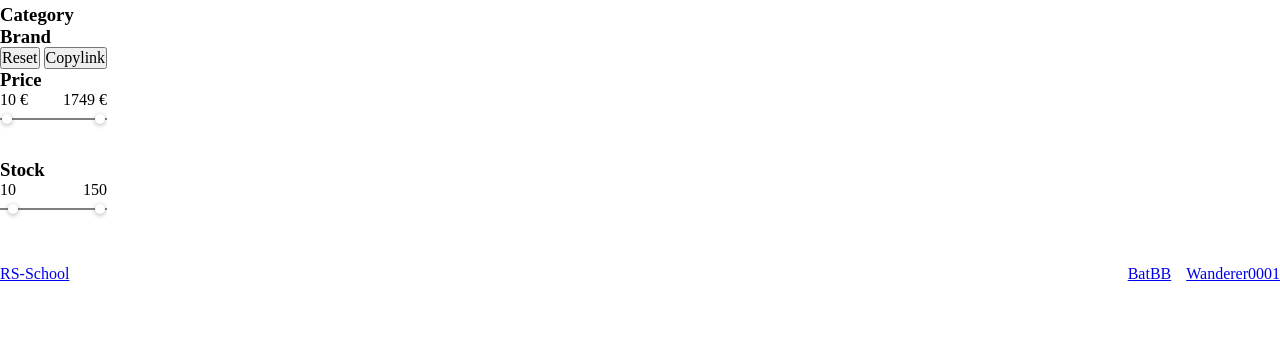
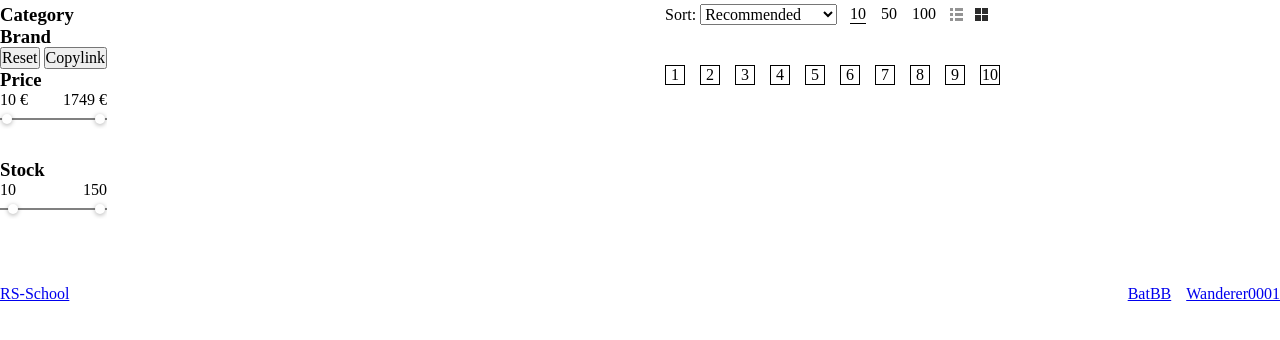
Before and after one commit to BatBB/online-store, a website built with webpack: page src/index.html in a window 1280 px wide. Shown: the part 46-386 px from the top of the page. Built offline with nearby package versions, Linux system fonts and the light colour scheme; no server answers.

Commit message:
feat: add view, sort and pagination number page blocks

```diff
--- a/src/app/App.ts
+++ b/src/app/App.ts
@@ -13,7 +13,6 @@ class App {
     private headerPage = new Header('header', 'header');
     private footerPage = new Footer('footer', 'footer');
     private route = new Route();
-    static mainPage = new MainPage('div', 'main-page');
 
     static renderCurrentPage = (page: string) => {
         const mainBlock = document.getElementById('main');
@@ -45,14 +44,13 @@ class App {
     };
 
     private createMainBlock = () => {
-        const mainElement = document.createElement('main');
-        mainElement.className = 'main';
+        const mainElement = createElement('main', 'main');
         mainElement.id = 'main';
         return mainElement;
     };
 
     private globalHandler() {
-        window.document.addEventListener('change', (e) => {
+        window.document.addEventListener('change', (e: Event) => {
             const target = e.target as HTMLInputElement;
             if (target.id === 'lower-price') {
                 userQuery.price.min = +target.value;
@@ -125,7 +123,6 @@ class App {
         this.container.append(this.headerPage.render());
         this.container.append(this.createMainBlock());
         this.container.append(this.footerPage.render());
-        App.renderCurrentPage('main-page');
         this.route.eventDOMContentLoaded();
         this.route.eventHashChange();
         Header.updateCountProduct();
--- /dev/null
+++ b/src/app/libs/svgImages.ts
@@ -0,0 +1,6 @@
+const svgImages = {
+    card: `<svg xmlns="http://www.w3.org/2000/svg" width="13" height="13" fill="#2b2b2b"><path d="M0 0h6v6H0zm7 0h6v6H7zm0 7h6v6H7zM0 7h6v6H0z"/></svg>`,
+    list: `<svg xmlns="http://www.w3.org/2000/svg" width="13" height="13" fill="#2b2b2b"><path d="M0 10h3v3H0zm5 0h8v3H5zM0 5h3v3H0zm5 0h8v3H5zM0 0h3v3H0zm5 0h8v3H5z"/></svg>`,
+};
+
+export default svgImages;
--- a/src/app/pages/MainPage/MainPage.ts
+++ b/src/app/pages/MainPage/MainPage.ts
@@ -2,17 +2,85 @@ import Component from '../../components/Component';
 import ProductsList from '../../components/ProductsList/ProductsList';
 import Aside from '../../components/Aside/Aside';
 import './mainpage.scss';
+import createElement from '../../libs/createElement';
+import svgImages from '../../libs/svgImages';
 // import handlerAside from '../../components/Aside/handlerAside';
 class MainPage extends Component {
-    static productsList = new ProductsList('div', 'products-list');
-    private Aside = new Aside('aside', 'aside');
+    static productsList = new ProductsList('div', 'main__products-list');
+    private Aside = new Aside('aside', 'main__aside');
+
     constructor(tagName: string, className: string) {
         super(tagName, className);
     }
 
+    private renderViewAndSort() {
+        const viewAndCountContainer = createElement('div', 'main__view-sort-container');
+
+        const viewContainerTemplate = `
+        <div class="main__sort">
+            <span class="main__sort-title">Sort: </span>
+            <select class="main__sort-list" name="sort-select">
+                <option class="main__sort-item" value="sort-recommended" selected>Recommended</option>
+                <option class="main__sort-item" value="sort-price-low">Price: low to high</option>
+                <option class="main__sort-item" value="sort-price-high">Price: high to low</option>
+                <option class="main__sort-item" value="sort-rate-low">Rate: low to high</option>
+                <option class="main__sort-item" value="sort-rate-high">Rate: high to low</option>
+            </select>
+        </div>
+        <div class="main__view">
+            <div class="main__view-count">
+                <ul class="main__view-count-list">
+                    <li class="main__view-count-item checked">10</li>
+                    <li class="main__view-count-item">50</li>
+                    <li class="main__view-count-item">100</li>
+                </ul>
+            </div>
+            <div class="main__view-container">
+                <ul class="main__view-list">
+                    <li class="main__view-item">${svgImages.list}</li>
+                    <li class="main__view-item checked">${svgImages.card}</li>
+                </ul>
+            </div>
+        </div>`;
+
+        viewAndCountContainer.innerHTML = viewContainerTemplate;
+
+        const countView = viewAndCountContainer.querySelector('.main__view-count-list');
+
+        countView?.addEventListener('click', (ev: Event) => {
+            const target = <HTMLElement>ev.target;
+            if (target.classList.contains('main__view-count-item')) {
+                const countItem = viewAndCountContainer.querySelectorAll('.main__view-count-item');
+                countItem.forEach((item) => item.classList.remove('checked'));
+                target.classList.add('checked');
+            }
+        });
+        return viewAndCountContainer;
+    }
+
+    private renderPaginationPageNumbers(countPages: number) {
+        const paginationPageNumber = createElement('div', 'main__pagination-numbers');
+        const paginationPageNumberList = createElement('ul', 'main__pagination-numbers-list');
+        for (let i = 1; i <= countPages; i++) {
+            const paginationPageNumberItem = createElement('li', 'main__pagination-numbers-item');
+            paginationPageNumberItem.textContent = i.toString();
+            paginationPageNumberList.append(paginationPageNumberItem);
+        }
+        paginationPageNumber.append(paginationPageNumberList);
+        return paginationPageNumber;
+    }
+
+    private renderMain() {
+        const mainContainer = createElement('div', 'main__container');
+        mainContainer.append(this.renderViewAndSort());
+        mainContainer.append(MainPage.productsList.render());
+        mainContainer.append(this.renderPaginationPageNumbers(10));
+        return mainContainer;
+    }
+
     render() {
         this.container.append(this.Aside.render());
-        this.container.append(MainPage.productsList.render());
+        this.container.append(this.renderMain());
         return this.container;
     }
 }
--- a/src/app/pages/MainPage/mainpage.scss
+++ b/src/app/pages/MainPage/mainpage.scss
@@ -1,4 +1,94 @@
-.main-page {
-    display: flex;
-    justify-content: space-between;
+.main {
+    &__aside {
+        margin-right: 30px;
+    }
+
+    &-page {
+        display: flex;
+        justify-content: space-between;
+        max-width: 1000px;
+        margin-bottom: 20px;
+    }
+
+    &__view {
+        display: flex;
+        justify-content: space-evenly;
+        align-items: center;
+
+        &-sort-container {
+            width: 100%;
+            display: flex;
+            justify-content: space-between;
+            margin-bottom: 20px;
+        }
+
+        &-count {
+            margin-right: 40px;
+
+            &-list {
+                display: flex;
+                justify-content: space-evenly;
+                max-width: 50px;
+                column-gap: 15px;
+            }
+
+            &-item {
+                cursor: pointer;
+
+                &.checked {
+                    border-bottom: 0.5px solid black;
+                }
+            }
+        }
+
+        &-container {
+            width: 60px;
+        }
+
+        &-list {
+            display: flex;
+            justify-content: space-evenly;
+        }
+
+        &-item {
+            width: 15px;
+            height: 15px;
+            opacity: 0.5;
+            cursor: pointer;
+
+            &.checked {
+                opacity: 1;
+            }
+        }
+    }
+
+    &__products-list {
+        display: flex;
+        flex-wrap: wrap;
+        gap: 10px;
+        justify-content: center;
+        margin-bottom: 20px;
+    }
+
+    &__pagination {
+        &-numbers {
+            &-list {
+                display: flex;
+                justify-content: flex-end;
+                column-gap: 15px;
+            }
+
+            &-item {
+                width: 20px;
+                height: 20px;
+                text-align: center;
+                border: 0.5px solid black;
+                cursor: pointer;
+
+                &.checked {
+                    background-color: grey;
+                }
+            }
+        }
+    }
 }
```
Also changed, not shown: src/app/components/Pagination/Pagination.ts (added).
